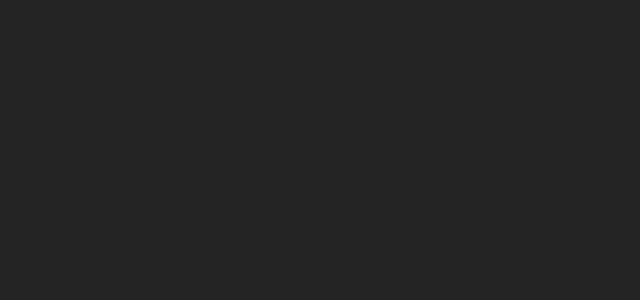
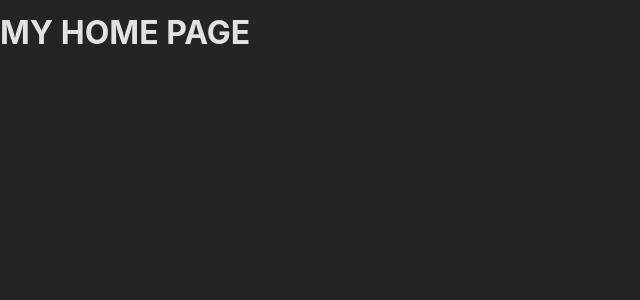
Before and after one commit to PhilipZi/react-router-exercise, a React (Create React App) app: page / in a window 1280 px wide. Shown: the top 300 px of the page, without its empty margins (0-640 px from the left). Built offline with nearby package versions, Linux system fonts and the light colour scheme.

Commit message:
add pages folder add homepage-component add routerprovider in app-js

```diff
--- a/src/App.js
+++ b/src/App.js
@@ -1,5 +1,13 @@
+import { createBrowserRouter, RouterProvider } from "react-router-dom";
+import HomePage from "./pages/Home";
+
+const router = createBrowserRouter([
+  { path: "/", element: <HomePage /> },
+  { path: "" },
+]);
+
 function App() {
-  return <div></div>;
+  return <RouterProvider router={router} />;
 }
 
 export default App;
--- /dev/null
+++ b/src/pages/Home.js
@@ -0,0 +1,5 @@
+function HomePage() {
+  return <h1>MY HOME PAGE</h1>;
+}
+
+export default HomePage;
```
